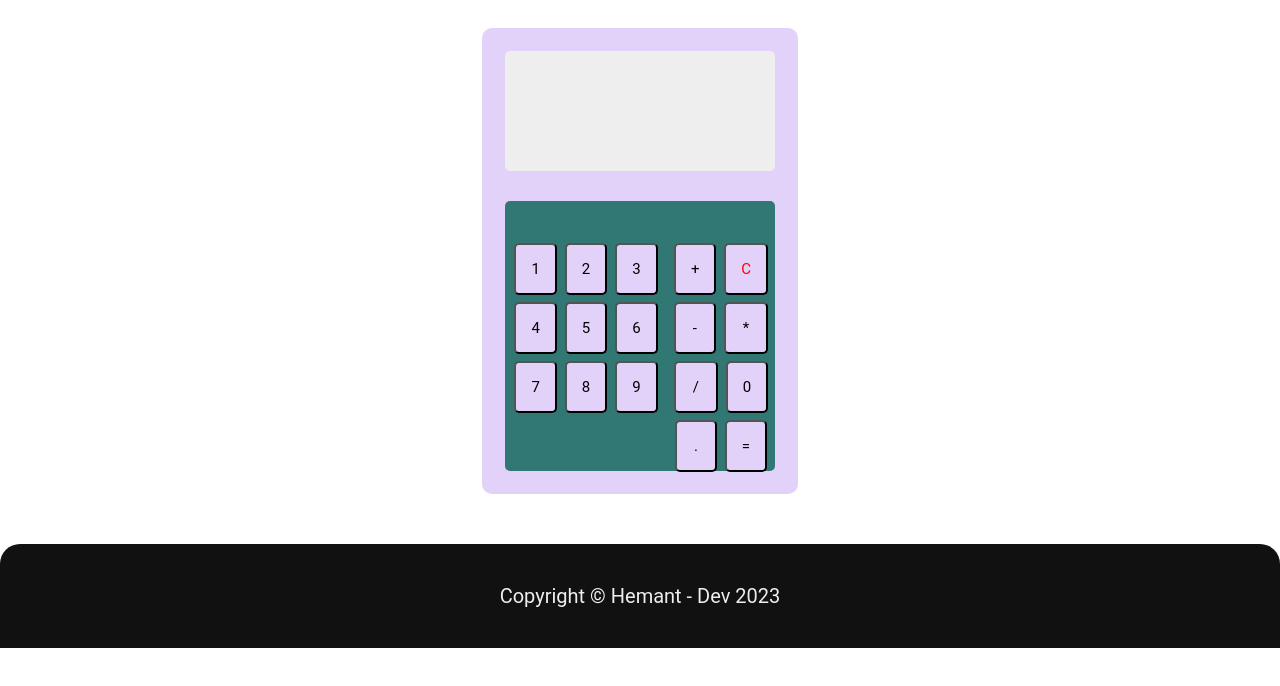
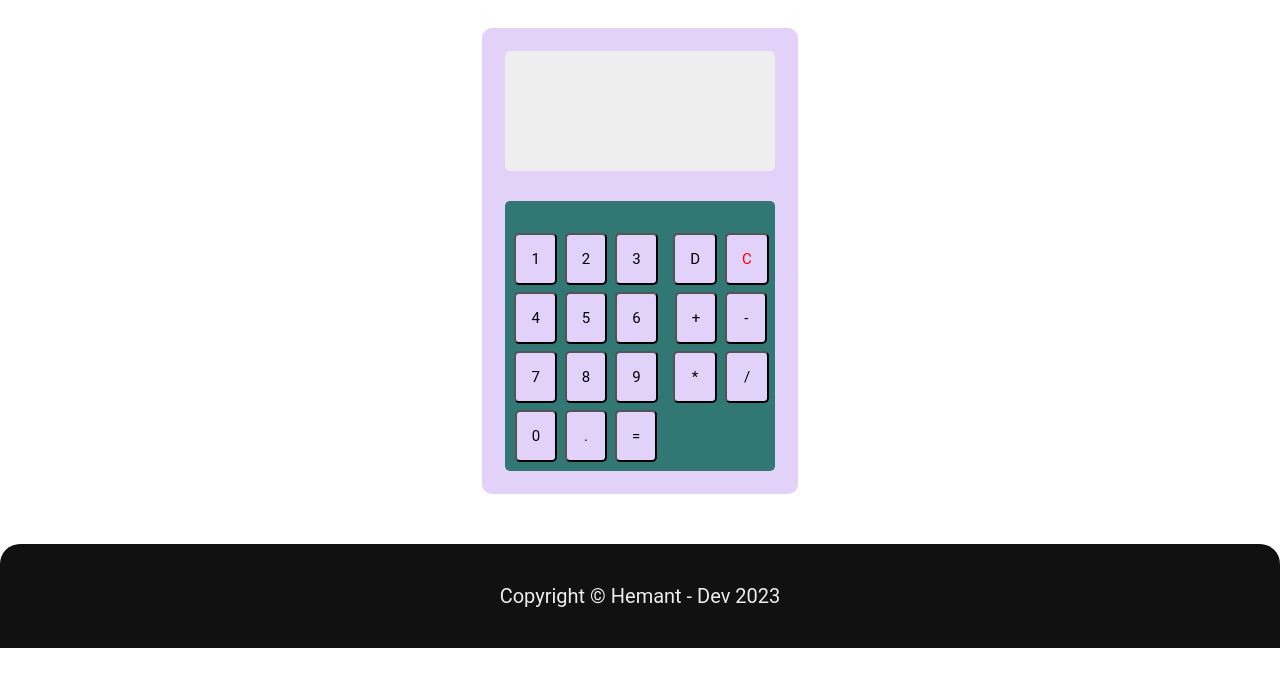
Before and after one commit to Hemant-Dev/calculator, a plain HTML site: page index.html in a window 1280 px wide. Shown: the part 90-776 px from the top of the page. Drawn offline with Linux system fonts and the light colour scheme.

Commit message:
Added Delete Char feature: 1.No we can delete the user entered char if they want 2.Changed some layout of buttons 3.Next Target is add keyboard support

```diff
--- a/index.html
+++ b/index.html
@@ -26,16 +26,17 @@
                     <button class="number" data-number>7</button>
                     <button class="number" data-number>8</button>
                     <button class="number" data-number>9</button>
+                    <button class="number operand" data-number>0</button>
+                    <button class="point number" id="pointBtn" data-number>.</button>
+                    <button class="equals operand" id="equalsBtn">=</button>
                 </div>
                 <div class="operations-group">
+                    <button class="delete operand" id="deleteBtn">D</button>
+                    <button class="clear operand" id="clearBtn">C</button>
                     <button class="add operand" data-operator>+</button>
-                    <button class="clear operand" id="clearBtn">C</button>
                     <button class="subtract operand" data-operator>-</button>
                     <button class="multiply operand" data-operator>*</button>
                     <button class="divide operand" data-operator>/</button>
-                    <button class="number operand" data-number>0</button>
-                    <button class="point number" id="pointBtn" data-number>.</button>
-                    <button class="equals operand" id="equalsBtn">=</button>
                 </div>
             </div>
         </div>
--- a/script.js
+++ b/script.js
@@ -12,12 +12,14 @@ const operatorButtons = document.querySelectorAll('[data-operator]');
 const equalsBtn = document.querySelector('#equalsBtn');
 const clearBtn = document.querySelector('#clearBtn');
 const pointBtn = document.querySelector('#pointBtn');
+const deleteBtn = document.querySelector('#deleteBtn');
 const lastOperationScreen = document.querySelector('.lastOperationScreen');
 const currentOperationScreen = document.querySelector('.currentOperationScreen');
 
 equalsBtn.addEventListener('click',  evaluate);
 clearBtn.addEventListener('click', clear);
-
+deleteBtn.addEventListener('click', deleteNumber);
+// pointBtn.addEventListener('click', checkPoint);
 
 numberButtons.forEach((button) => {
     button.addEventListener('click', () => appendNumber(button.textContent))
@@ -25,10 +27,15 @@ numberButtons.forEach((button) => {
 operatorButtons.forEach((button) => {
     button.addEventListener('click', () => setOperation(button.textContent))
 });
+
 function appendNumber(number){
     if(currentOperationScreen.textContent === '0' || shouldResetScreen)
         resetScreen()
     currentOperationScreen.textContent += number;
+}
+function deleteNumber(){;
+    // console.log(currentOperationScreen.textContent.slice(0, -1));
+    currentOperationScreen.textContent = currentOperationScreen.textContent.slice(0, -1);
 }
 function setOperation(operator){
     if(currentOperation !== null) evaluate();
@@ -49,6 +56,7 @@ function clear(){
     secondOperand = '';
     currentOperation = null;
 }
+
 function evaluate(){
     if(currentOperation === null || shouldResetScreen) return;
     if(currentOperation === '/' && currentOperationScreen.textContent === '0'){
--- a/style.css
+++ b/style.css
@@ -43,12 +43,12 @@
 .operations-group{
     /* display: flex; */
     /* flex-flow: row wrap; */
-    margin-top: 40px;
+    margin-top: 30px;
     width: 40%;
 }
 .numbers-group{
     /* margin: 10px; */
-    margin-top: 40px;
+    margin-top: 30px;
     width: 60%;
 
 }
```
